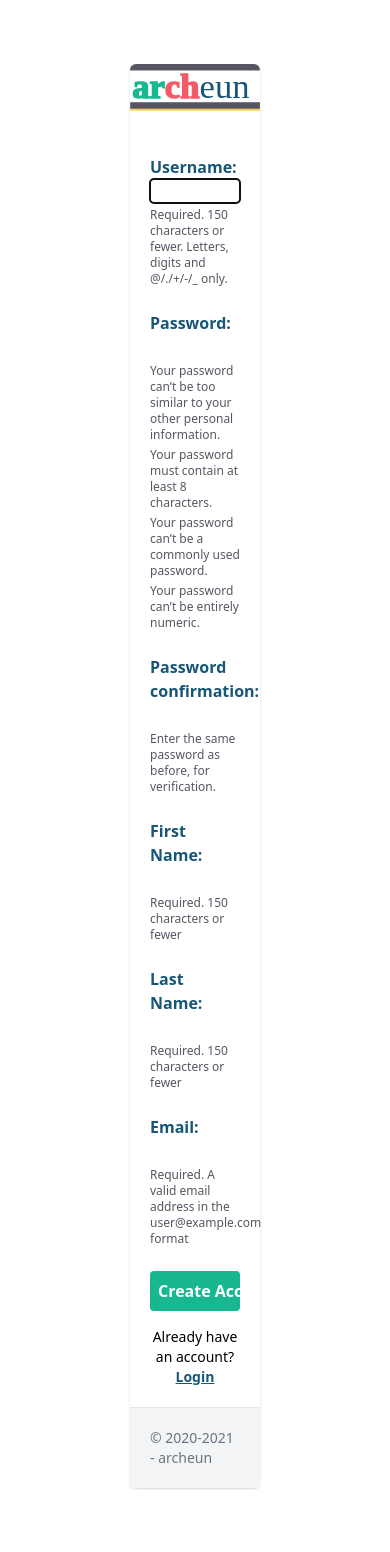
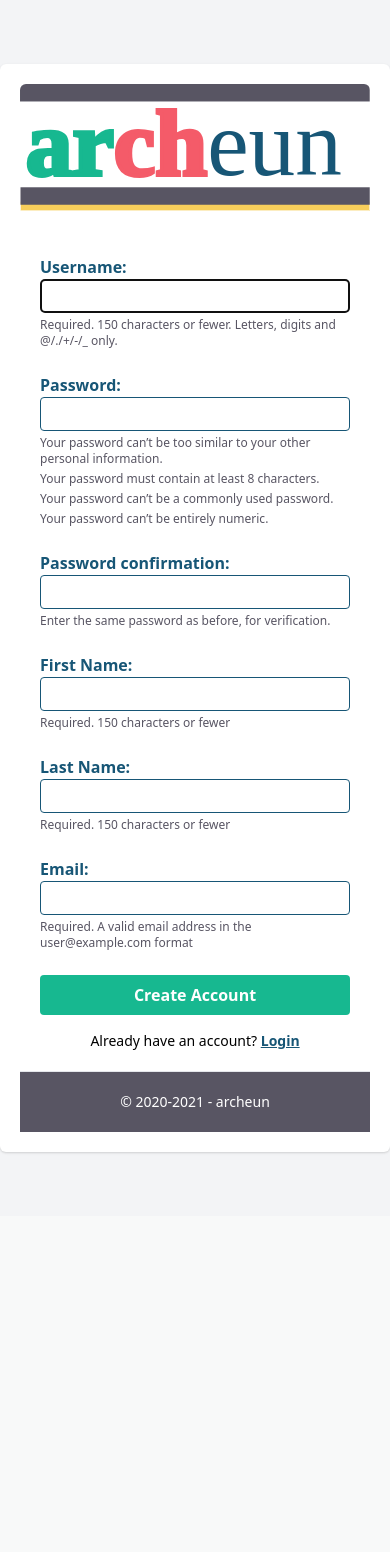
Before and after one commit to archeun/archeun, a Django app: page /core/auth/create-account/ in a window 390 px wide. After the commit the page ends 1154 px from the top, so only its background shows below. Run offline with Django 3.2, Linux system fonts and the light colour scheme; style sheets or scripts are compiled from the project's sources.

Commit message:
Change the auth screens background color and form responsiveness

```diff
--- a/archeun/client/css/components/form.css
+++ b/archeun/client/css/components/form.css
@@ -3,7 +3,7 @@
 }
 
 .arch-form-input-p > input {
-    @apply w-full rounded;
+    @apply w-full rounded border border-archTealDark p-1;
 }
 
 .arch-form-field {
--- a/core/templates/auth/layout.html
+++ b/core/templates/auth/layout.html
@@ -3,14 +3,14 @@
 {% block content %}
 
     <div class="grid grid-cols-1 place-items-center place-content-center mt-16 mb-16">
-        <div class="shadow rounded-md w-4/12">
+        <div class="shadow rounded-md max-w-md sm:min-w-max bg-white p-5">
             <div class="flex justify-center">
                 <img src="{% static 'core/img/archeun-logo.svg' %}" alt="archeun logo" class="rounded-t-md">
             </div>
             <div class="container p-5">
                 {% block auth-content %} {% endblock auth-content %}
             </div>
-            <div class="flex justify-center container p-5 border-t text-gray-500 text-sm bg-gray-100">
+            <div class="flex justify-center container p-5 border-t text-white text-sm bg-archGray">
                 © 2020-2021 - archeun
             </div>
         </div>
--- a/core/templates/core/base.html
+++ b/core/templates/core/base.html
@@ -12,7 +12,7 @@
     {% endblock additional_css %}
 </head>
 
-<body>
+<body class="bg-gray-100">
 {% block content %}
 {% endblock content %}
 </body>
```
